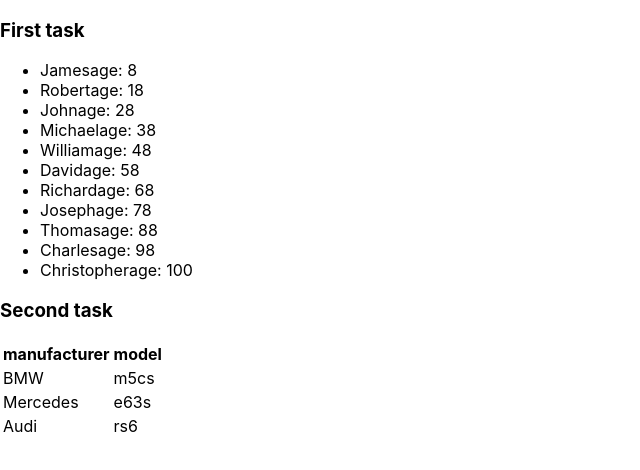
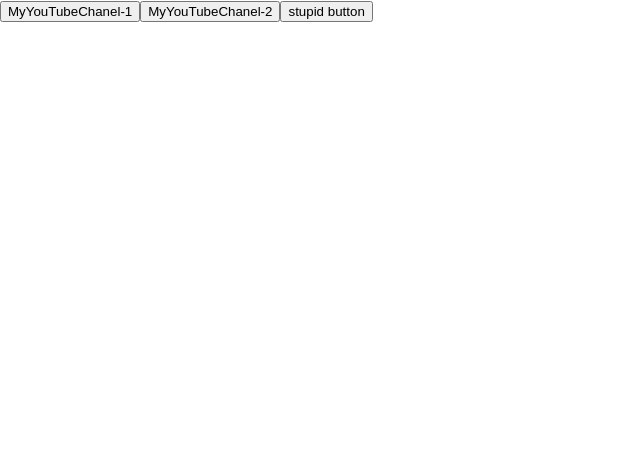
Before and after one commit to sozzuro/mikrotasks, a React (Create React App) app: page / in a window 1280 px wide. Shown: the top 470 px of the page, without its empty margins (0-640 px from the left). Built offline with nearby package versions, Linux system fonts and the light colour scheme.

Commit message:
feat: created third microtask (button)

```diff
--- a/src/App.tsx
+++ b/src/App.tsx
@@ -3,6 +3,7 @@
 import Header from "./hw/hw1/Header";
 import Footer from "./hw/hw1/Footer";
 import NewComponent from "./hw/hw2/NewComponent";
+import Button from "./hw/hw3/Button";
 
 function App() {
 
@@ -26,13 +27,32 @@
         {manufacturer: 'Audi', model: 'rs6'}
     ]
 
+    const Button1foo = (subscriber: string, age: number, address: string) => {
+        console.log(subscriber, age, address);
+    }
+
+    const Button2foo = (subscriber: string) => {
+        console.log(subscriber);
+    }
+
+    const Button3foo = () => {
+        console.log('Im stupid button');
+    }
+
     return (
         <div>
+            {/*FIRST TASK*/}
             {/*<Header title={'NEW HEADER'}/>*/}
             {/*<Body titleForBody={'NEW BODY'}/>*/}
             {/*<Footer titleForFooter={'NEW FOOTER'}/>*/}
 
-            <NewComponent students={students} topCars={topCars}/>
+            {/*SECOND TASK*/}
+            {/*<NewComponent students={students} topCars={topCars}/>*/}
+
+            {/*THIRD TASK*/}
+            <Button name={'MyYouTubeChanel-1'} callback={() => Button1foo('Im Vasya', 21, 'Live in Minsk')}/>
+            <Button name={'MyYouTubeChanel-2'} callback={() => Button2foo('Im Vanya')}/>
+            <Button name={'stupid button'} callback={Button3foo}/>
         </div>
     );
 }
--- /dev/null
+++ b/src/hw/hw3/Button.tsx
@@ -0,0 +1,19 @@
+import React from 'react';
+
+type ButtonPropsType = {
+    name: string,
+    callback: () => void
+}
+
+const Button = (props: ButtonPropsType) => {
+
+    const onClickHandler = () => {
+        props.callback();
+    }
+
+    return (
+        <button onClick={onClickHandler}>{props.name}</button>
+    );
+};
+
+export default Button;
```
